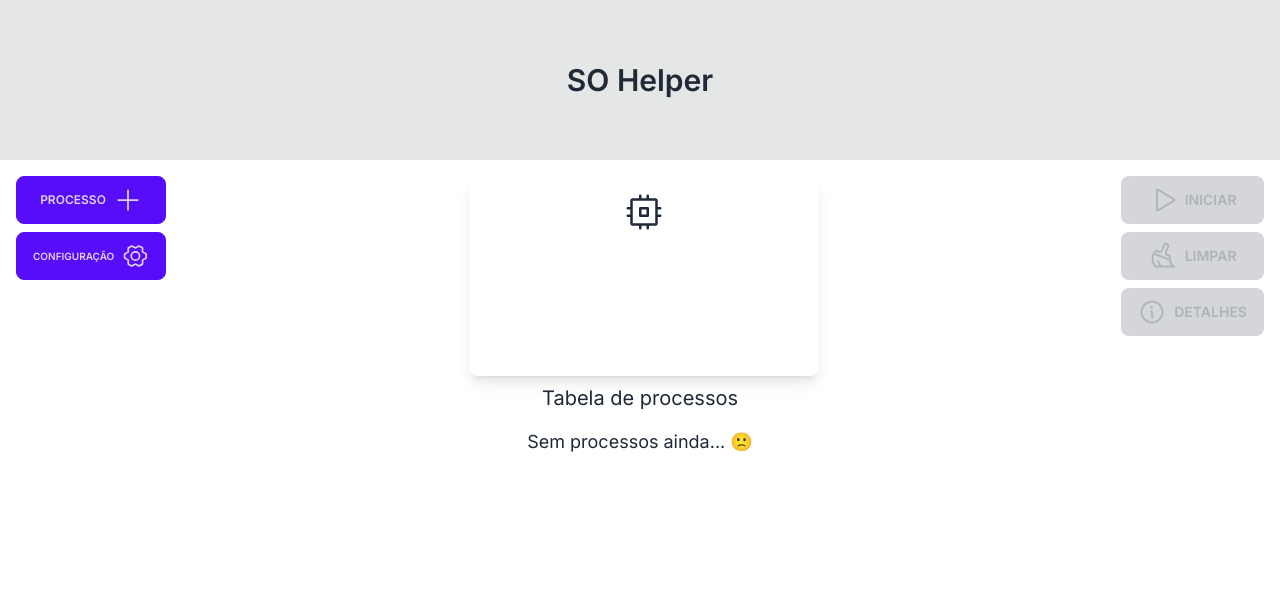
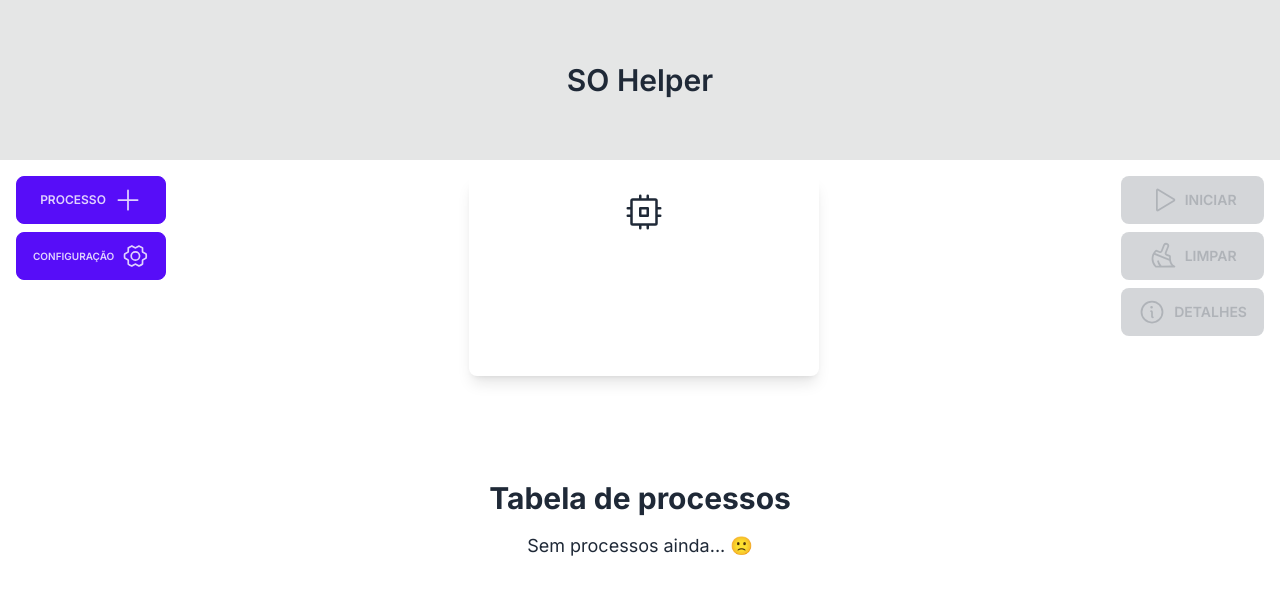
Before and after one commit to lucaasramon/Escalation_manager, a Next.js app: page / in a window 1280 px wide. Shown: the top 594 px of the page. Built offline with nearby package versions, Linux system fonts and the light colour scheme.

Commit message:
style: adding mt to processes table

```diff
--- a/src/components/Process/components/ProcessTable.tsx
+++ b/src/components/Process/components/ProcessTable.tsx
@@ -12,8 +12,8 @@ export default function ProcessTable({ quantum }: ProcessTableProps) {
     useProcessesContext();
 
   return (
-    <div className="overflow-x-auto">
-      <h1 className="text-center mb-4 text-xl">Tabela de processos</h1>
+    <div className="overflow-x-auto mt-24">
+      <h1 className="text-center mb-4 text-3xl font-bold">Tabela de processos</h1>
       {processes?.length ? (
         <table className="table table-zebra">
           <thead>
```
